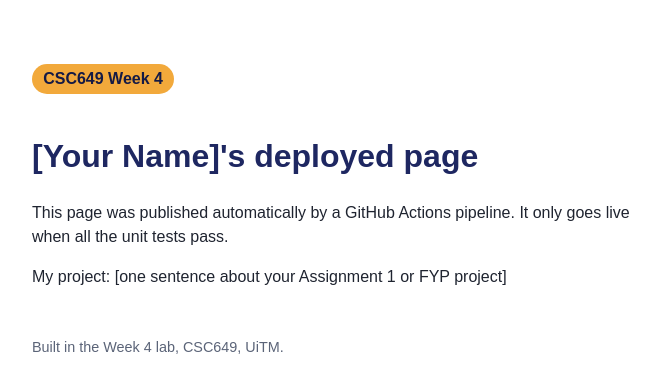
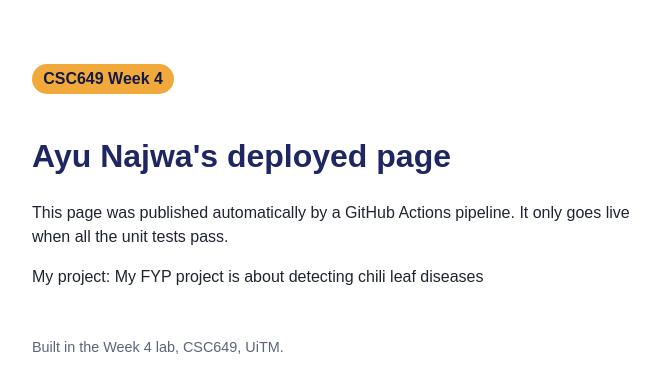
Before and after one commit to aynjwa/csc649-week4-lab, a plain HTML site: page site/index.html in a window 1280 px wide. Shown: the whole page, without its empty margins (288-948 px from the left). Drawn offline with Linux system fonts and the light colour scheme.

Commit message:
Deploy site with GitHub Pages

```diff
--- a/site/index.html
+++ b/site/index.html
@@ -13,10 +13,10 @@
 </head>
 <body>
   <p class="badge">CSC649 Week 4</p>
-  <h1>[Your Name]'s deployed page</h1>
+  <h1>Ayu Najwa's deployed page</h1>
   <p>This page was published automatically by a GitHub Actions pipeline.
      It only goes live when all the unit tests pass.</p>
-  <p>My project: [one sentence about your Assignment 1 or FYP project]</p>
+  <p>My project: My FYP project is about detecting chili leaf diseases</p>
   <footer>Built in the Week 4 lab, CSC649, UiTM.</footer>
 </body>
 </html>
```
Also changed, not shown: 1 other file.
